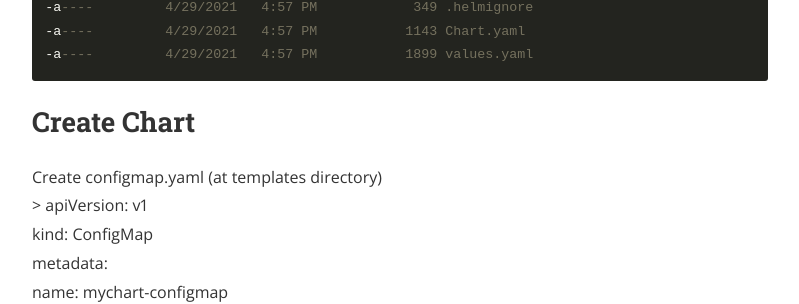
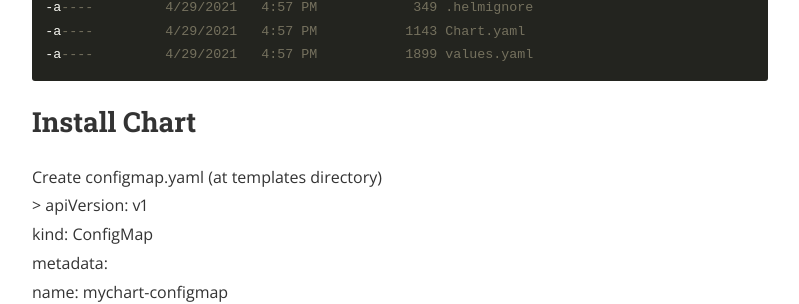
Before and after one commit to rhsoddld/rhsoddld.github.io, a Jekyll site: the page built from _posts/2021-05-13-k8s_6.md, in a window 1280 px wide and 900 px high, scrolled down 1235 px. Shown: the part 157-461 px from the top of the window, without its empty margins (240-1039 px from the left). Built offline with Jekyll 4.4.1, drawn with Linux system fonts in a browser that asks for light colours; nearby versions of some CDN libraries.

Commit message:
2021/05/13 Helm Install

```diff
--- a/_posts/2021-05-13-k8s_6.md
+++ b/_posts/2021-05-13-k8s_6.md
@@ -48,7 +48,7 @@ categories: Kubernetes
 
 
 
-## Create Chart
+## Install Chart
 Create configmap.yaml (at templates directory)
     >
     apiVersion: v1
```
